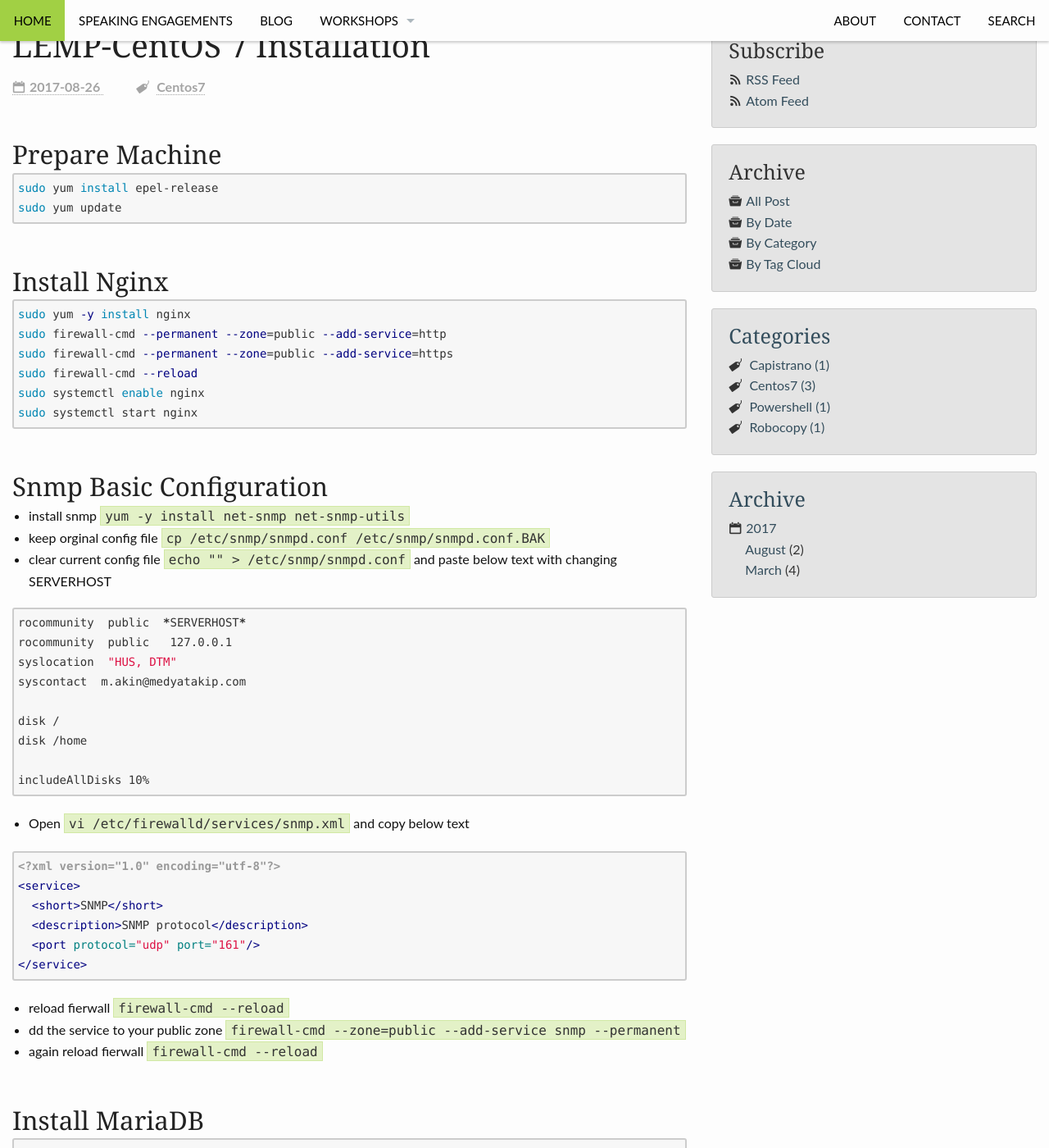
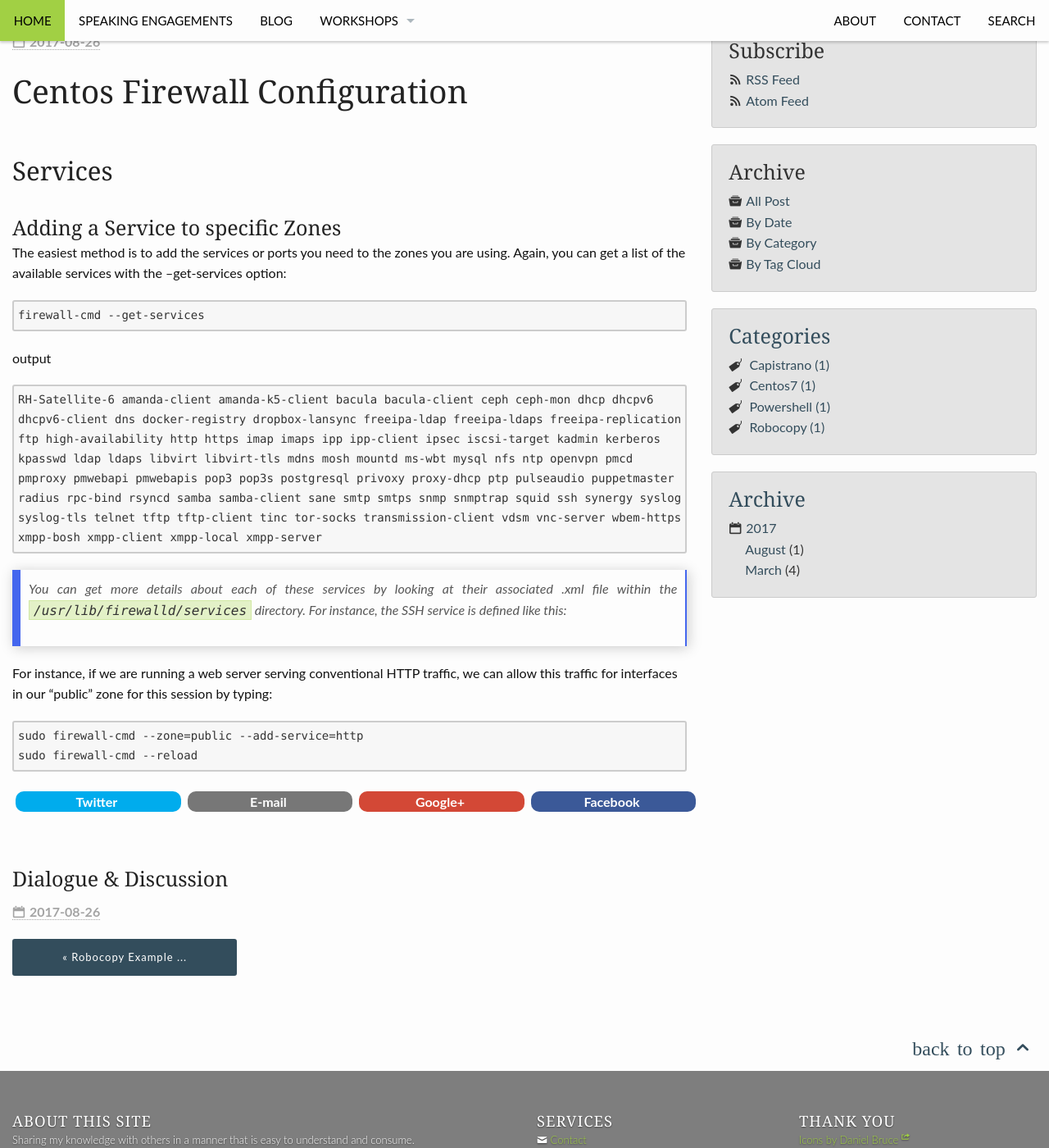
Before and after one commit to makinuk/makinuk.github.io, a Jekyll site: the page built from _posts/2017/2017-08-26-CentOS-Firewall-Cmd.md, in a window 1280 px wide and 1400 px high, scrolled down 227 px. Shown: the whole window at 82% size. Built offline with Jekyll 4.4.1, drawn with Linux system fonts in a browser that asks for light colours; nearby versions of some CDN libraries; our own code applies the rules of GitHub Pages for plain Markdown files; comment, search, counter and statistics services are not loaded; some of the changed text lies outside the part shown.

Commit message:
new post test

````diff
--- a/_posts/2017/2017-08-26-CentOS-Firewall-Cmd.md
+++ b/_posts/2017/2017-08-26-CentOS-Firewall-Cmd.md
@@ -5,142 +5,33 @@ published: true
 categories: [Centos7]
 date: 2017-08-26 09:45:35
 excerpt: |
-        Nginx, Php7, mariadb installation on centos 7
+        The easiest method is to add the services or ports you need to the zones you are using. Again you can get a list of the available services with the
 
-        LEMP-CentOS 7 Installation
+        For instance, if we are running a web server serving conventional HTTP traffic, we can allow this traffic for interfaces in our public zone for this session by typing.
 ---
 
-## Prepare Machine
+# Centos Firewall Configuration
 
-```sh
-sudo yum install epel-release
-sudo yum update
+## Services
+
+### Adding a Service to specific Zones
+
+The easiest method is to add the services or ports you need to the zones you are using.
+Again, you can get a list of the available services with the --get-services option:
+
+```
+firewall-cmd --get-services
+```
+output
+```
+RH-Satellite-6 amanda-client amanda-k5-client bacula bacula-client ceph ceph-mon dhcp dhcpv6 dhcpv6-client dns docker-registry dropbox-lansync freeipa-ldap freeipa-ldaps freeipa-replication ftp high-availability http https imap imaps ipp ipp-client ipsec iscsi-target kadmin kerberos kpasswd ldap ldaps libvirt libvirt-tls mdns mosh mountd ms-wbt mysql nfs ntp openvpn pmcd pmproxy pmwebapi pmwebapis pop3 pop3s postgresql privoxy proxy-dhcp ptp pulseaudio puppetmaster radius rpc-bind rsyncd samba samba-client sane smtp smtps snmp snmptrap squid ssh synergy syslog syslog-tls telnet tftp tftp-client tinc tor-socks transmission-client vdsm vnc-server wbem-https xmpp-bosh xmpp-client xmpp-local xmpp-server
 ```
 
-## Install Nginx
+> You can get more details about each of these services by looking at their associated .xml file within the `/usr/lib/firewalld/services` directory. For instance, the SSH service is defined like this:
 
-```sh
-sudo yum -y install nginx
-sudo firewall-cmd --permanent --zone=public --add-service=http
-sudo firewall-cmd --permanent --zone=public --add-service=https
+For instance, if we are running a web server serving conventional HTTP traffic, we can allow this traffic for interfaces in our "public" zone for this session by typing:
+
+```
+sudo firewall-cmd --zone=public --add-service=http
 sudo firewall-cmd --reload
-sudo systemctl enable nginx
-sudo systemctl start nginx
 ```
-
-## Snmp Basic Configuration
-- install snmp `yum -y install net-snmp net-snmp-utils`
-- keep orginal config file `cp /etc/snmp/snmpd.conf /etc/snmp/snmpd.conf.BAK`
-- clear current config file `echo "" > /etc/snmp/snmpd.conf` and paste below text with changing SERVERHOST
-
-```sh
-rocommunity  public  *SERVERHOST*
-rocommunity  public   127.0.0.1
-syslocation  "HUS, DTM"
-syscontact  m.akin@medyatakip.com
-
-disk /
-disk /home
-
-includeAllDisks 10%
-```
-
-- Open `vi /etc/firewalld/services/snmp.xml` and copy below text
-
-```xml
-<?xml version="1.0" encoding="utf-8"?>
-<service>
-  <short>SNMP</short>
-  <description>SNMP protocol</description>
-  <port protocol="udp" port="161"/>
-</service>
-```
-
-
-- reload fierwall  `firewall-cmd --reload`
-- dd the service to your public zone `firewall-cmd --zone=public --add-service snmp --permanent`
-- again reload fierwall `firewall-cmd --reload`
-
-
-
-## Install MariaDB
-
-```sh
-sudo yum install mariadb-server mariadb -y
-sudo systemctl enable mariadb
-sudo systemctl start mariadb
-sudo mysql_secure_installation
-```
-
-## Install PHP
-### PHP Latest Stable For Centos
-
-```sh
-sudo yum install -y php php-mysql php-fpm php-intl php-common php-opcache php-dom php-mcrypt
-```
-
-### PHP 7
-
-```sh
-rpm -Uvh https://mirror.webtatic.com/yum/el7/webtatic-release.rpm
-sudo yum install -y php70w php70w-mysql php70w-fpm php70w-intl php70w-common php70w-opcache php70w-dom php70w-mcrypt
-```
-
-```sh
-sudo systemctl enable php-fpm
-sudo systemctl start php-fpm
-```
-
-#### Configure PHP
-- Open `sudo vi /etc/php.ini`
-- set `;cgi.fix_pathinfo=1` to `cgi.fix_pathinfo=0`
-- set `date.timezone =` to `date.timezone = "Europe/Istanbul"`
-- Open `sudo vi /etc/php-fpm.d/www.conf`
-- Find the line that specifies the `listen` parameter, and change to `listen = /var/run/php-fpm/php-fpm.sock`
-- set `;listen.owner = nobody` to `listen.owner = nobody`
-- set `;listen.group = nobody` to `listen.group = nobody`
-- set `user = apache` to `user = nginx`
-- set `group = apache` to `group = nginx`
-- restart php-fpm `sudo systemctl restart php-fpm`
-
-## Composer Install
-
-```sh
-curl -sS https://getcomposer.org/installer | php
-chmod +x composer.phar
-mv composer.phar /usr/local/bin/composer
-```
-
-## Configure Nginx to Process PHP Pages
-- open `sudo vi /etc/nginx/conf.d/default.conf`
-- add below nginx configuration
-
-```sh
-server {
-    listen       80;
-    server_name  domainname.com;
-
-    # note that these lines are originally from the "location /" block
-    root   /var/www/public;
-    index index.php index.html index.htm;
-
-    location / {
-        try_files $uri $uri/ =404;
-    }
-    error_page 404 /404.html;
-    error_page 500 502 503 504 /50x.html;
-    location = /50x.html {
-        root /usr/share/nginx/html;
-    }
-
-    location ~ \.php$ {
-        try_files $uri =404;
-        fastcgi_pass unix:/var/run/php-fpm/php-fpm.sock;
-        fastcgi_index index.php;
-        fastcgi_param SCRIPT_FILENAME $document_root$fastcgi_script_name;
-        include fastcgi_params;
-    }
-}
-```
-
-> be careful about **SELINUX**
````
Also changed, not shown: _posts/2017/2017-08-23-centos-firewall-configuration.md (deleted, +0 -37 lines).
